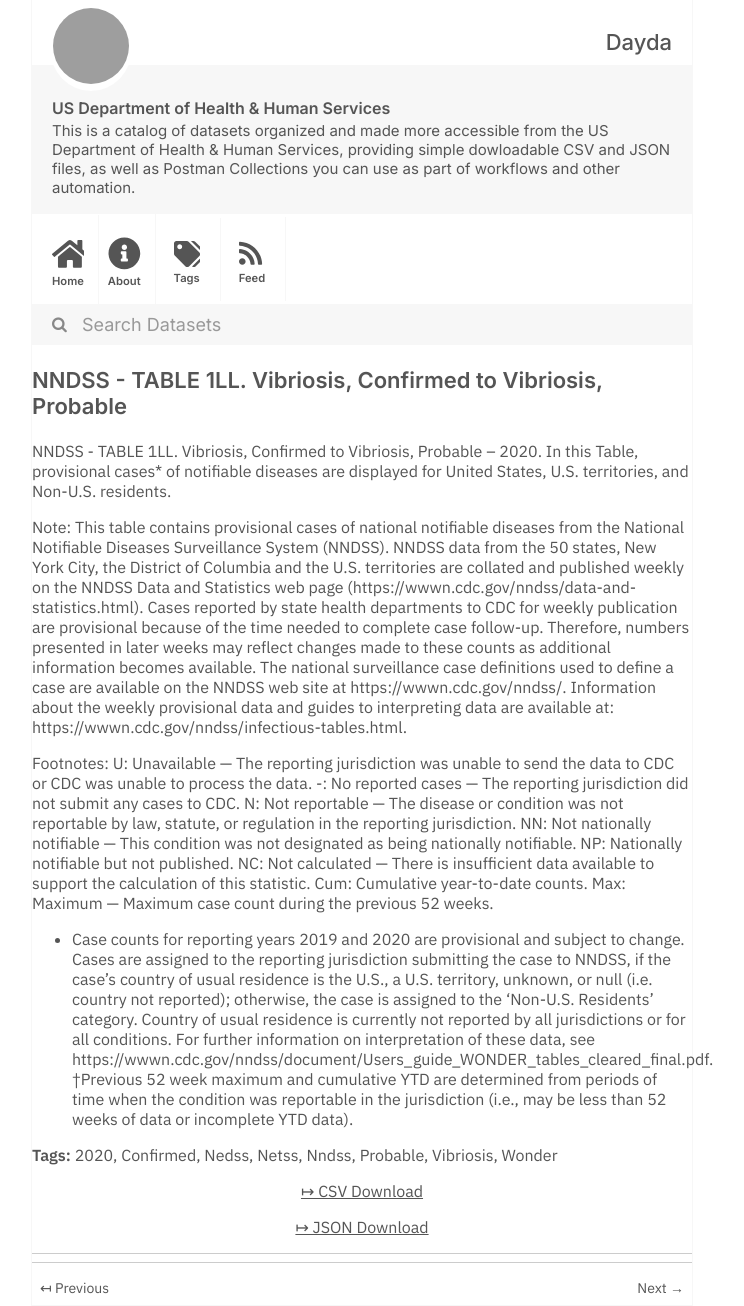
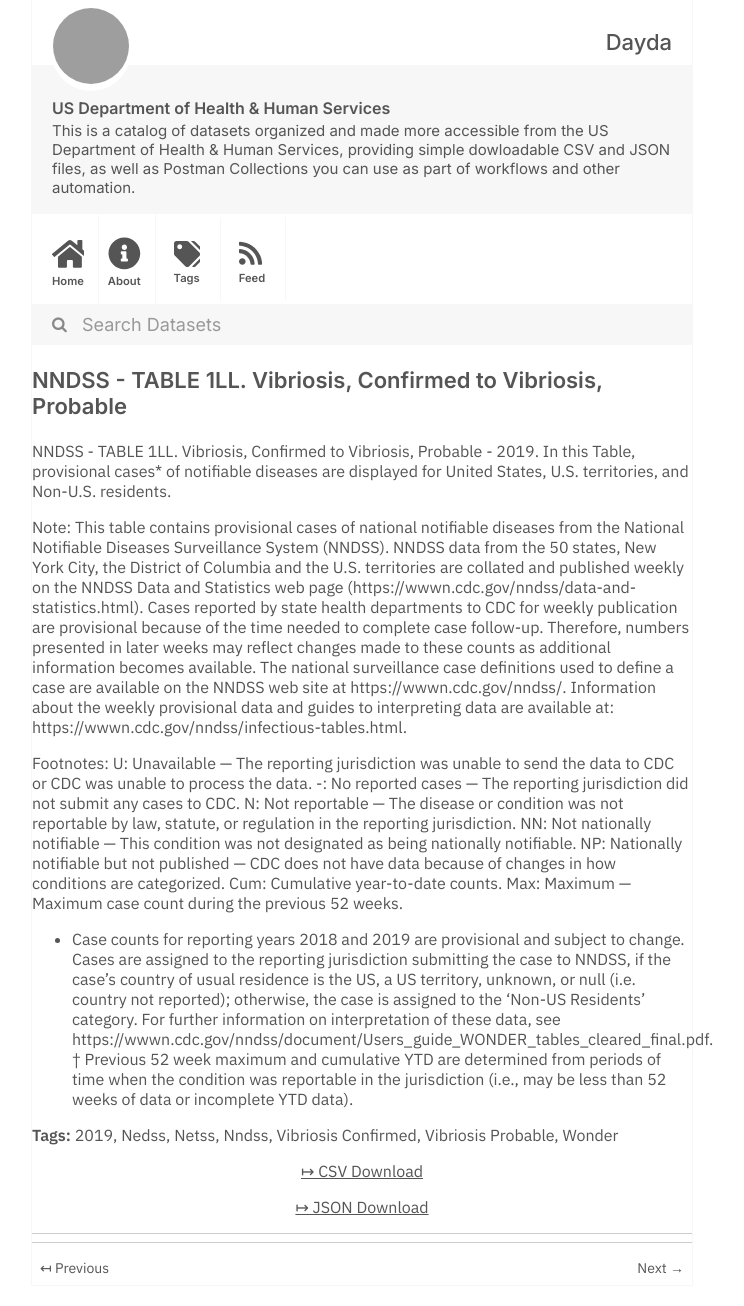
Before and after one commit to dayda-entities/us-department-of-health-and-human-services, a Jekyll site: the page built from _posts/2020-11-10-nndss-table-1ll-vibriosis-conf.md, in a window 1280 px wide. Shown: the whole page, without its empty margins (278-1022 px from the left). Built offline with Jekyll 4.4.1, drawn with Linux system fonts in a browser that asks for light colours; grey boxes are pictures that could not be loaded.

Commit message:
Publish Data

```diff
--- a/_posts/2020-11-10-nndss-table-1ll-vibriosis-conf.md
+++ b/_posts/2020-11-10-nndss-table-1ll-vibriosis-conf.md
@@ -1,25 +1,24 @@
 ---
 title: 'NNDSS - TABLE 1LL. Vibriosis, Confirmed to Vibriosis, Probable'
-created: '2020-11-10T16:16:34.922808'
-modified: '2021-04-25T14:38:53.488678'
+created: '2020-11-10T16:17:17.575028'
+modified: '2021-04-17T03:04:25.866697'
 state: active
 type: dataset
 tags:
-  - '2020'
-  - Confirmed
+  - '2019'
   - Nedss
   - Netss
   - Nndss
-  - Probable
-  - Vibriosis
+  - Vibriosis Confirmed
+  - Vibriosis Probable
   - Wonder
 groups: []
-csv_url: 'https://data.cdc.gov/api/views/kyph-4i8d/rows.csv?accessType=DOWNLOAD'
-json_url: 'https://data.cdc.gov/api/views/kyph-4i8d/rows.json?accessType=DOWNLOAD'
+csv_url: 'https://data.cdc.gov/api/views/i4eq-dgfc/rows.csv?accessType=DOWNLOAD'
+json_url: 'https://data.cdc.gov/api/views/i4eq-dgfc/rows.json?accessType=DOWNLOAD'
 layout: post
 
 ---
-NNDSS - TABLE 1LL. Vibriosis, Confirmed to Vibriosis, Probable – 2020.  In this Table, provisional cases* of notifiable diseases are displayed for United States, U.S. territories, and Non-U.S. residents.
+NNDSS - TABLE 1LL. Vibriosis, Confirmed to Vibriosis, Probable - 2019. In this Table, provisional cases* of notifiable diseases are displayed for United States, U.S. territories, and Non-U.S. residents.
 
 Note:
 This table contains provisional cases of national notifiable diseases from the National Notifiable Diseases Surveillance System (NNDSS). NNDSS data from the 50 states, New York City, the District of Columbia and the U.S. territories are collated and published weekly on the NNDSS Data and Statistics web page (https://wwwn.cdc.gov/nndss/data-and-statistics.html). Cases reported by state health departments to CDC for weekly publication are provisional because of the time needed to complete case follow-up. Therefore, numbers presented in later weeks may reflect changes made to these counts as additional information becomes available. The national surveillance case definitions used to define a case are available on the NNDSS web site at https://wwwn.cdc.gov/nndss/. Information about the weekly provisional data and guides to interpreting data are available at: https://wwwn.cdc.gov/nndss/infectious-tables.html.
@@ -29,9 +28,8 @@ U: Unavailable — The reporting jurisdiction was unable to send the data to CDC
 -: No reported cases — The reporting jurisdiction did not submit any cases to CDC.
 N: Not reportable — The disease or condition was not reportable by law, statute, or regulation in the reporting jurisdiction.
 NN: Not nationally notifiable — This condition was not designated as being nationally notifiable.
-NP: Nationally notifiable but not published.
-NC: Not calculated — There is insufficient data available to support the calculation of this statistic.
+NP: Nationally notifiable but not published — CDC does not have data because of changes in how conditions are categorized.
 Cum: Cumulative year-to-date counts.
 Max: Maximum — Maximum case count during the previous 52 weeks.
-* Case counts for reporting years 2019 and 2020 are provisional and subject to change. Cases are assigned to the reporting jurisdiction submitting the case to NNDSS, if the case's country of usual residence is the U.S., a U.S. territory, unknown, or null (i.e. country not reported); otherwise, the case is assigned to the 'Non-U.S. Residents' category. Country of usual residence is currently not reported by all jurisdictions or for all conditions. For further information on interpretation of these data, see https://wwwn.cdc.gov/nndss/document/Users_guide_WONDER_tables_cleared_final.pdf.
-†Previous 52 week maximum and cumulative YTD are determined from periods of time when the condition was reportable in the jurisdiction (i.e., may be less than 52 weeks of data or incomplete YTD data).
+* Case counts for reporting years 2018 and 2019 are provisional and subject to change. Cases are assigned to the reporting jurisdiction submitting the case to NNDSS, if the case's country of usual residence is the US, a US territory, unknown, or null (i.e. country not reported); otherwise, the case is assigned to the 'Non-US Residents' category. For further information on interpretation of these data, see https://wwwn.cdc.gov/nndss/document/Users_guide_WONDER_tables_cleared_final.pdf.
+† Previous 52 week maximum and cumulative YTD are determined from periods of time when the condition was reportable in the jurisdiction (i.e., may be less than 52 weeks of data or incomplete YTD data).
```
